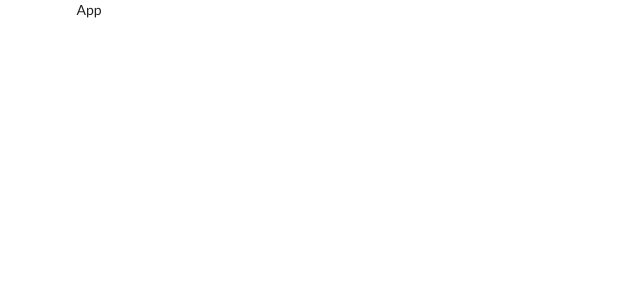
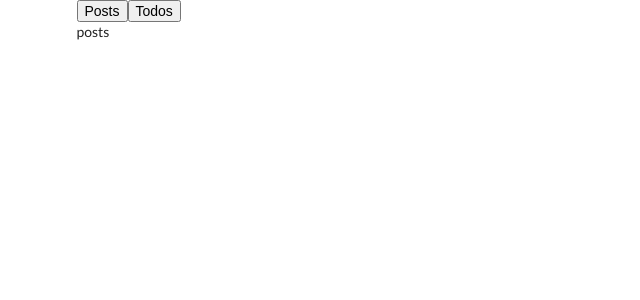
Before and after one commit to backpackerhh/react-course-hooks, a React (Create React App) app: page / in a window 1280 px wide. Shown: the top 300 px of the page, without its empty margins (0-640 px from the left). Built offline with nearby package versions, Linux system fonts and the light colour scheme.

Commit message:
Allow to use hooks with functional component

```diff
--- a/src/components/App.js
+++ b/src/components/App.js
@@ -1,7 +1,18 @@
-import React from "react";
+import React, { useState } from "react";
 
 const App = () => {
-  return <div className="ui container">App</div>;
+  const [resource, setResource] = useState("posts");
+
+  return (
+    <div className="ui container">
+      <div>
+        <button onClick={() => setResource("posts")}>Posts</button>
+        <button onClick={() => setResource("todos")}>Todos</button>
+      </div>
+
+      {resource}
+    </div>
+  );
 };
 
 export default App;
```
